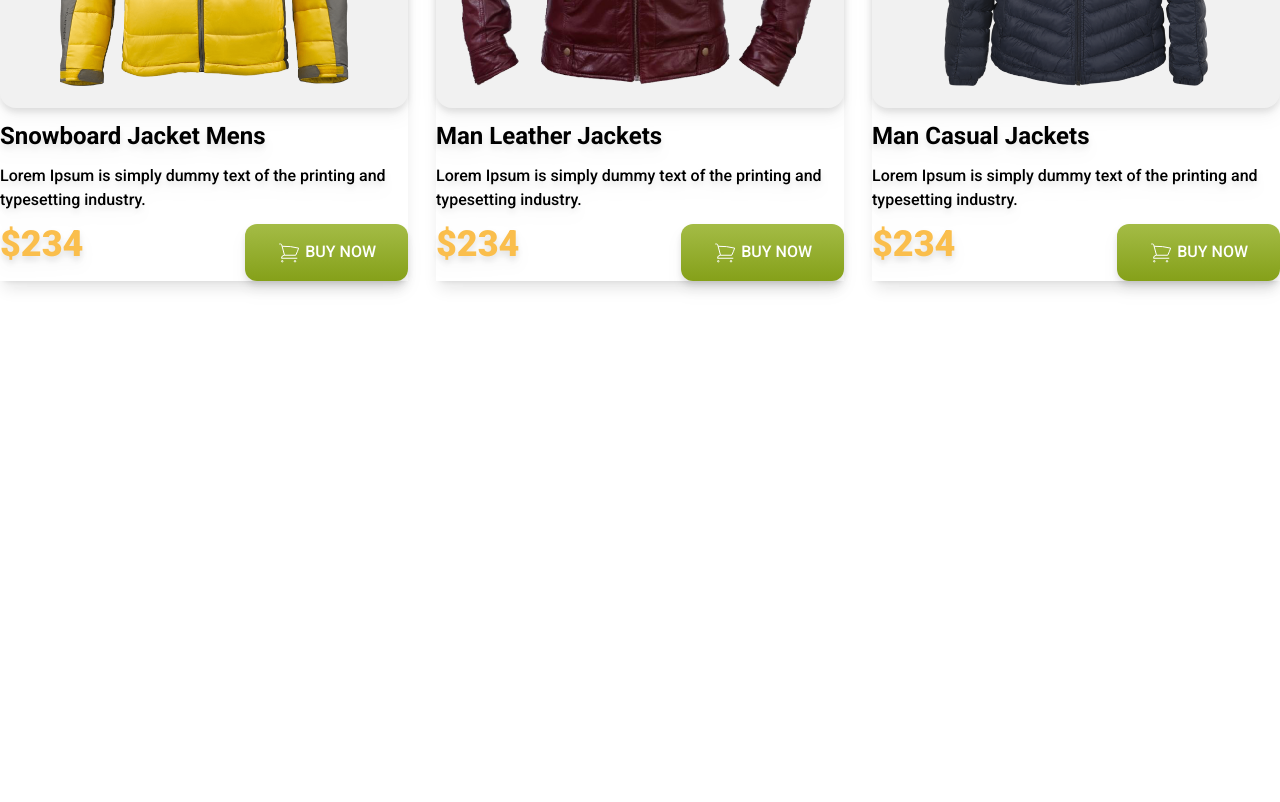
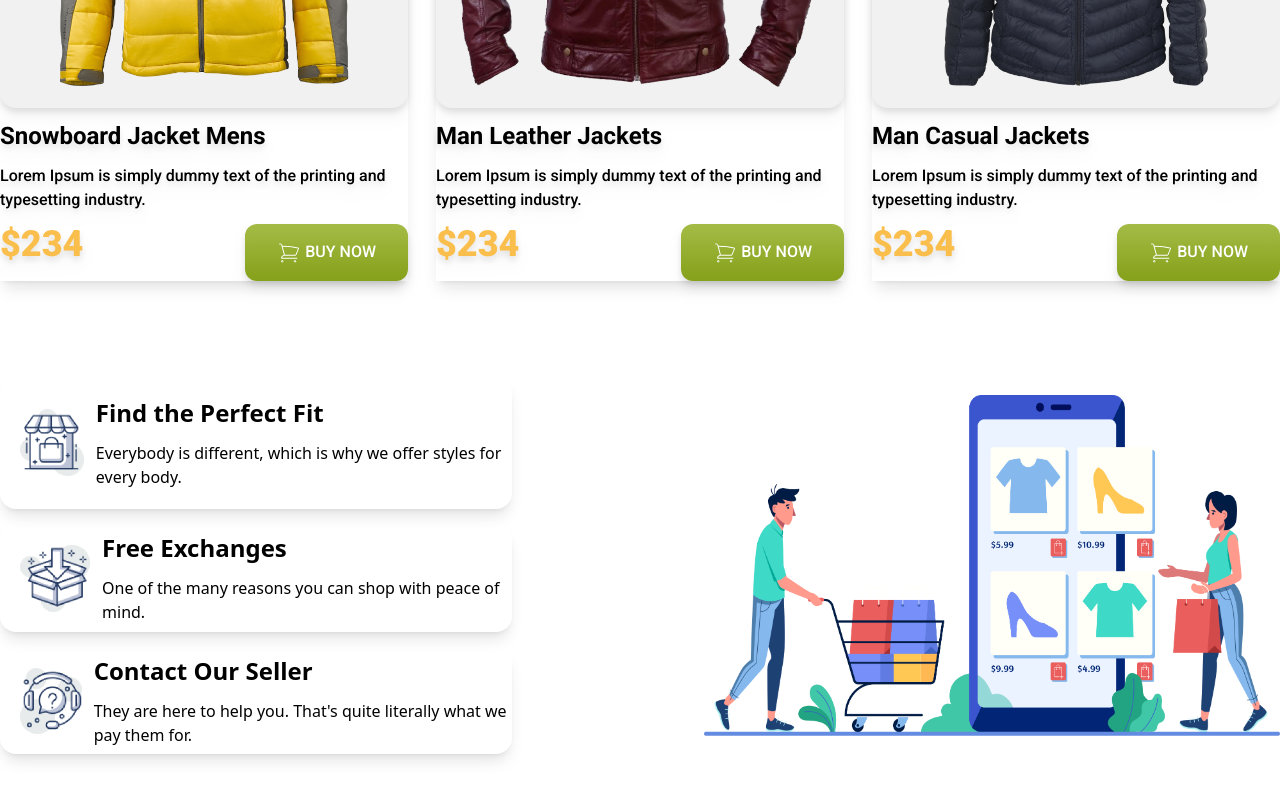
Before and after one commit to shabnam001/penguin-fashion-using-tailwind, a plain HTML site: page index.html in a window 1280 px wide. Shown: the part 1870-2672 px from the top of the page. Before the commit the page ends 2199 px from the top, so only its background shows below. Drawn offline with nearby package versions, Linux system fonts and the light colour scheme.

Commit message:
foorer are added

```diff
--- a/index.html
+++ b/index.html
@@ -161,7 +161,53 @@
 
         </section>
     </main>
-    <footer></footer>
+    <footer class="max-w-7xl mx-auto">
+        <section class="py-12">
+            <div class="flex justify-between items-center">
+                <div class="space-y-4">
+                    <div class="flex items-center gap-3 rounded-2xl shadow-lg max-w-lg">
+                        <div class="rounded-sm py-5 pl-5 w-24">
+                            <img src=" icons/house.png" alt="">
+                        </div>
+                        <div class="py-5">
+                            <h4 class="text-2xl font-bold pb-3">Find the Perfect Fit</h4>
+                            <p class="">Everybody is different, which is why we
+                               offer styles for every body.</p>
+
+                        </div>
+                    </div>
+                    <div class="flex items-center gap-3 rounded-2xl shadow-lg max-w-lg">
+                        <div class="rounded-sm py-5 pl-5 w-24">
+                            <img src="icons/box.png" alt="">
+                        </div>
+
+                        <div>
+                            <h4 class="text-2xl font-bold pb-3">Free Exchanges</h4>
+                            <p class="">One of the many reasons you can shop
+                                with peace of mind.</p>
+
+                        </div>
+                    </div>
+                    <div class="flex items-center gap-3 rounded-2xl shadow-lg max-w-lg">
+                        <div class="rounded-sm py-5 pl-5 w-24">
+                            <img src="icons/question.png" alt="">
+                        </div>
+
+                        <div>
+                            <h4 class="text-2xl font-bold pb-3">Contact Our Seller</h4>
+                            <p class="">They are here to help you. That's quite
+                                literally what we pay them for.</p>
+                        </div>
+                    </div>
+                </div>
+                <div class="max-w-xl">
+                    <img src="images/shopping.png" alt="">
+                </div>
+
+
+            </div>
+        </section>
+    </footer>
 
 </body>
 </html>
```
